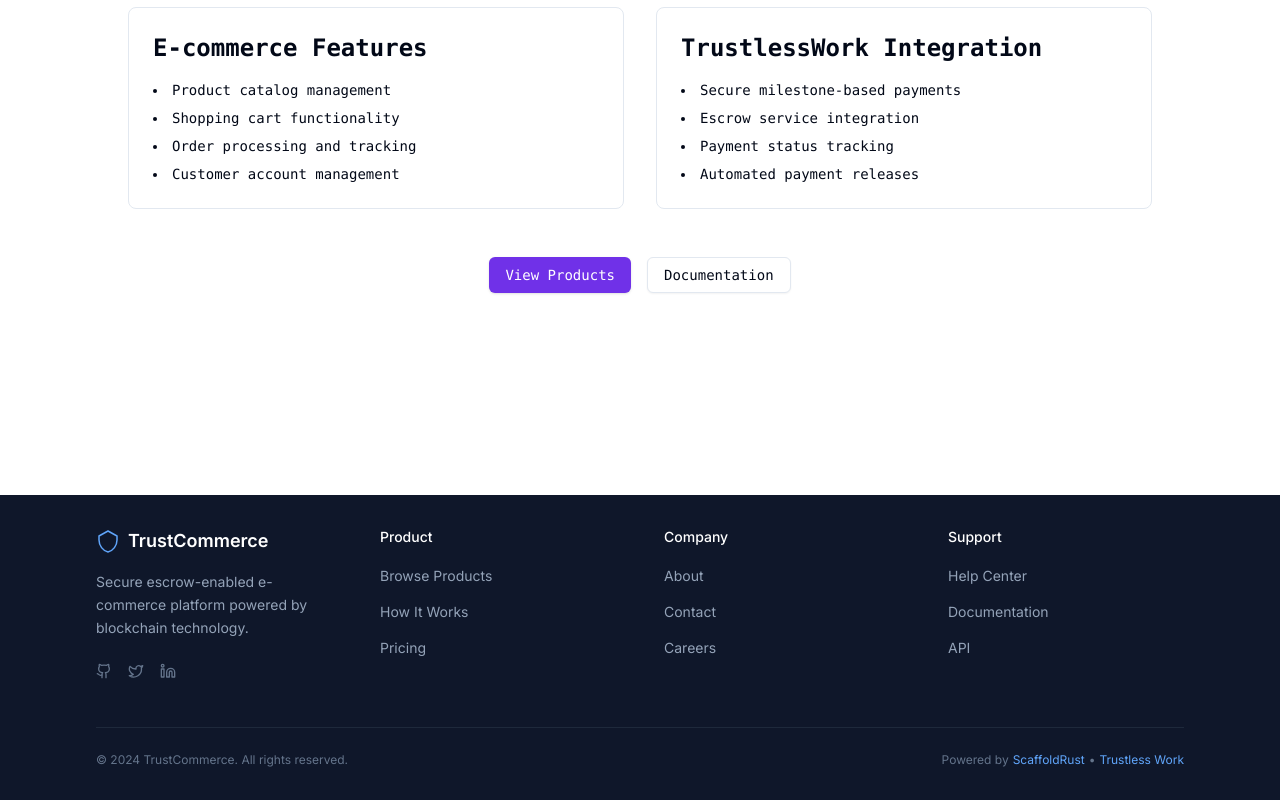
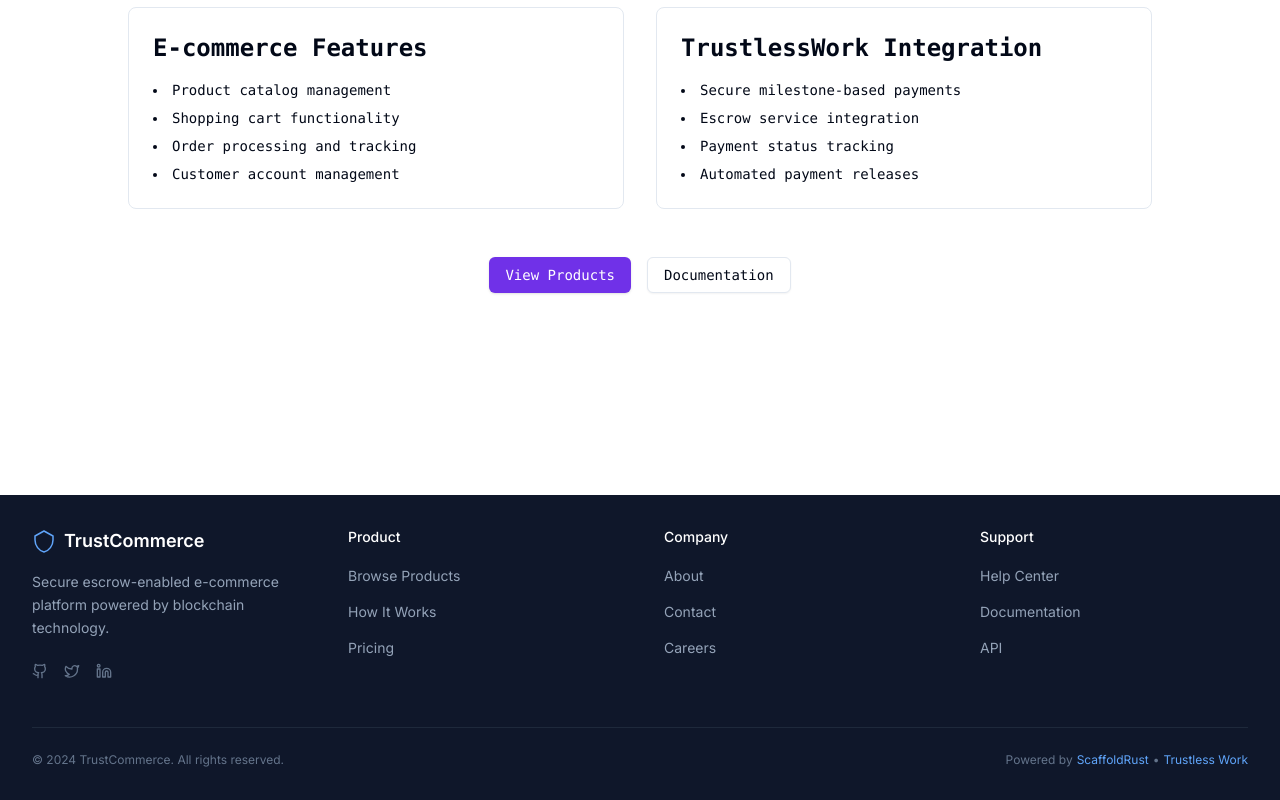
Before and after one commit to ScaffoldRust/Ecommerce-TrustlessWork-Integration, a Next.js app in the folder apps/webapp/: page / in a window 1280 px wide. Shown: the part 305-1105 px from the top of the page. Built offline with nearby package versions, Linux system fonts and the light colour scheme.

Commit message:
Resolves maintainer feedback about centered footer with side spacing

```diff
--- a/apps/webapp/app/page.tsx
+++ b/apps/webapp/app/page.tsx
@@ -10,7 +10,7 @@
 
         <p className="leading-7 [&:not(:first-child)]:mt-6 text-center mb-8">
           A modern e-commerce template powered by ScaffoldRust, featuring
-          seamless integration with TrustlessWork's blockchain-powered
+          seamless integration with TrustlessWork&apos;s blockchain-powered
           Escrow-as-a-Service platform.
         </p>
 
--- a/apps/webapp/components/ui/footer.tsx
+++ b/apps/webapp/components/ui/footer.tsx
@@ -27,8 +27,9 @@
 
 export function Footer({ className }: FooterProps) {
   return (
-    <footer className={cn("bg-slate-900 text-white", className)}>
-      <div className="max-w-6xl mx-auto px-8 py-8">
+    <footer className={cn("bg-slate-900 text-white w-full", className)}>
+      <div className="w-full px-4 sm:px-6 lg:px-8 py-8">
+        <div className="max-w-7xl mx-auto">
           {/* Main Footer Content */}
           <div className="grid grid-cols-1 md:grid-cols-4 gap-12 mb-12">
             {/* Logo and Description */}
@@ -190,6 +191,7 @@
             </div>
           </div>
         </div>
+      </div>
     </footer>
   );
 }
```
Lines whose indentation alone changed are shown as unchanged.
